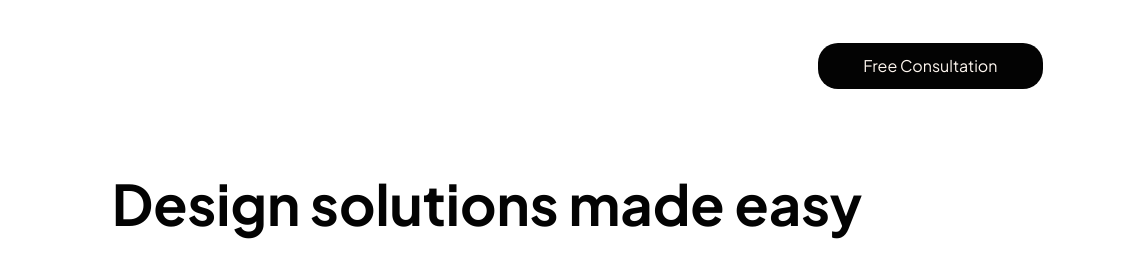
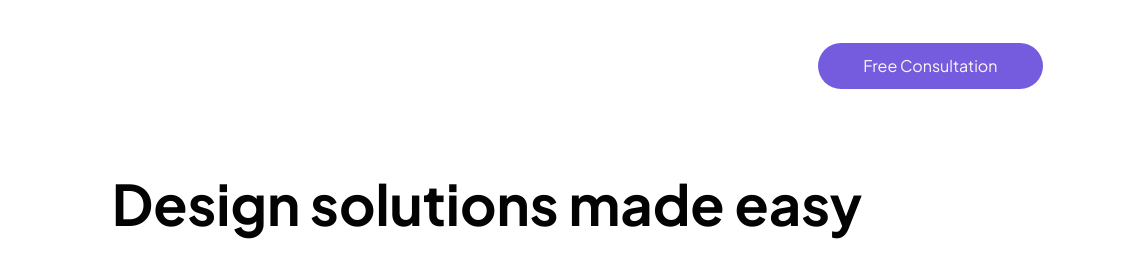
Before and after one commit to MavlonbekKhakijanov/Graphy, a plain HTML site: page index.html in a window 1280 px wide. In both pictures the pointer is over the link 1083 px from the left and 65 px from the top of the page. Shown: the top 259 px of the page, 153-1280 px from the left. Drawn offline with Linux system fonts and the light colour scheme; files whose address does not match are found by name.

Commit message:
add animation

```diff
--- a/css/header.css
+++ b/css/header.css
@@ -12,7 +12,11 @@
   color: var(--white-color);
   background-color: var(--black-color);
   padding: 1.4rem 4.5rem;
-  border-radius: 2rem;
+  border-radius: 3rem;
+  transition: 0.3s;
+  &:hover {
+    background-color: var(--primary-color);
+  }
 }
 .header-description {
   text-align: center;
--- a/css/style.css
+++ b/css/style.css
@@ -86,6 +86,10 @@ main {
   font-weight: 700;
   background-color: var(--light-red-color);
   border-radius: 3rem;
+  transition: 0.3s;
+  &:hover {
+    background-color: var(--summer-yelow);
+  }
 }
 
 .myWork {
```
